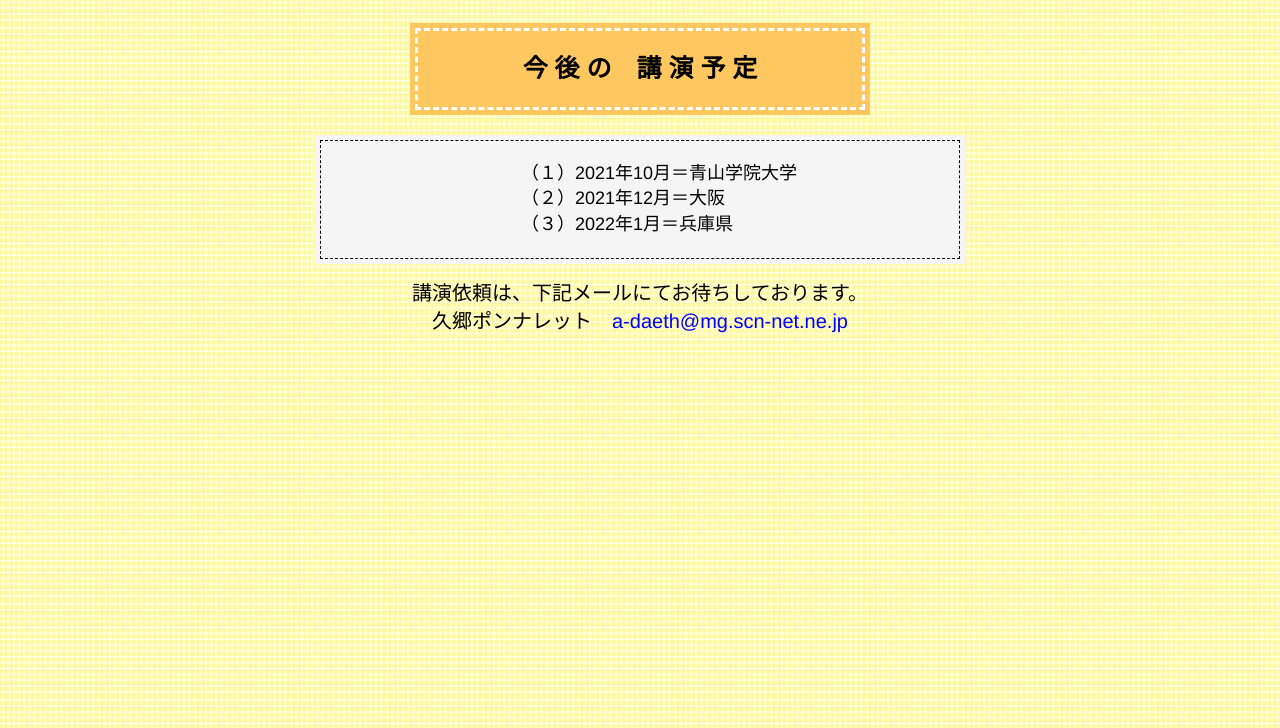
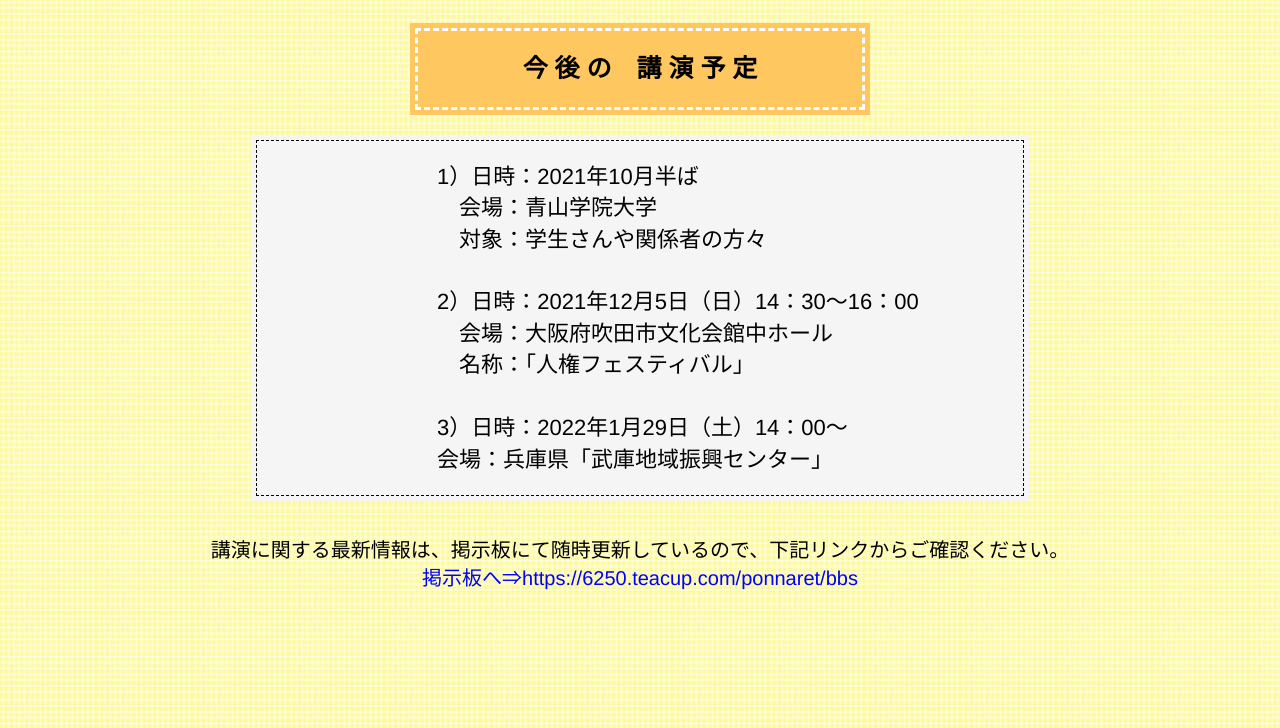
Before and after one commit to hosy96/cambodia2, a plain HTML site: page kouen_yotei.html in a window 1280 px wide. Shown: the part 72-800 px from the top of the page. Drawn offline with nearby package versions, Linux system fonts and the light colour scheme.

Commit message:
2021/08/21 講演予定修正

```diff
--- a/kouen_yotei.html
+++ b/kouen_yotei.html
@@ -73,13 +73,20 @@
     </div>
 
   <div class="kouen_main">
-    （１）2021年10月＝青山学院大学<br>
-    （２）2021年12月＝大阪<br>
-    （３）2022年1月＝兵庫県<br>
+  1）日時：2021年10月半ば<br>
+　会場：青山学院大学<br>
+　対象：学生さんや関係者の方々<br><br>
+
+  2）日時：2021年12月5日（日）14：30～16：00<br>
+　会場：大阪府吹田市文化会館中ホール<br>
+　名称：「人権フェスティバル」<br><br>
+
+  3）日時：2022年1月29日（土）14：00～<br>
+  会場：兵庫県「武庫地域振興センター」<br>
   </div>
-<div class="kouen_yotei_mail">
-  講演依頼は、下記メールにてお待ちしております。<br>
-  久郷ポンナレット　<a href="mailto:a-daeth@mg.scn-net.ne.jp">a-daeth@mg.scn-net.ne.jp</a>
+<div class="kouen_yotei_bikou">
+  講演に関する最新情報は、掲示板にて随時更新しているので、下記リンクからご確認ください。<br>
+  <a href="https://6250.teacup.com/ponnaret/bbs">掲示板へ⇒https://6250.teacup.com/ponnaret/bbs</a>
 </div><br>
 <br>
 <br>
--- a/stylesheet.css
+++ b/stylesheet.css
@@ -936,20 +936,20 @@ body {
 }
 
 .kouen_main {
-  width: 50%;
-  font-size: 18px;
+  width: 60%;
+  font-size: 22px;
   margin: 0 auto;
   background: whitesmoke;
   box-shadow: 0px 0px 0px 5px whitesmoke;
   border: dashed 1px black;
   padding-top: 20px;
   padding-bottom: 20px;
-  padding-left: 200px;
+  padding-left: 180px;
   margin-top: 30px;
-  margin-bottom: 20px;
+  margin-bottom: 40px;
 }
 
-.kouen_yotei_mail {
+.kouen_yotei_bikou {
   text-align: center;
 
 }
```
